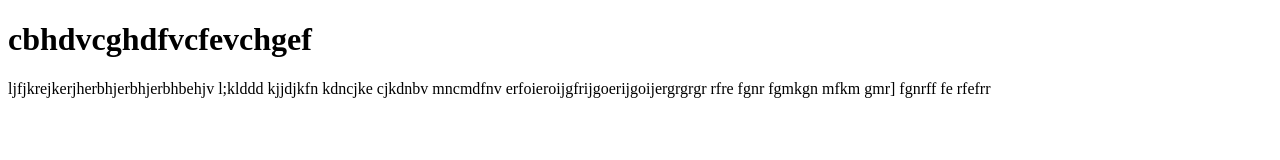
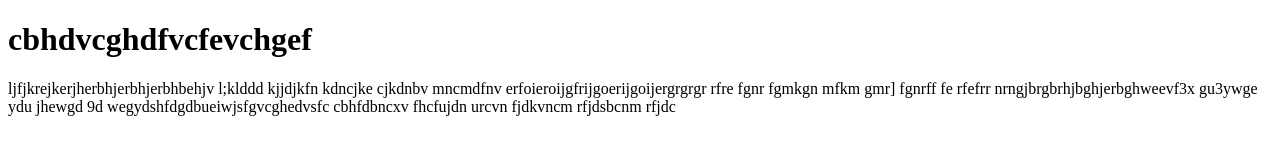
Before and after one commit to chadimize/projetct, a plain HTML site: page index.html in a window 1280 px wide. Drawn offline with Linux system fonts and the light colour scheme.

Commit message:
Clean up index.html and add new content
Removed unnecessary lines and added some content.

```diff
--- a/index.html
+++ b/index.html
@@ -26,5 +26,16 @@
     fe
     rfefrr
 
+
+    nrngjbrgbrhjbghjerbghweevf3x gu3ywge ydu jhewgd
+    9d wegydshfdgdbueiwjsfgvcghedvsfc
+    cbhfdbncxv
+    fhcfujdn
+    urcvn
+    fjdkvncm
+    rfjdsbcnm
+    rfjdc
+
+
 </body>
 </html>
```
